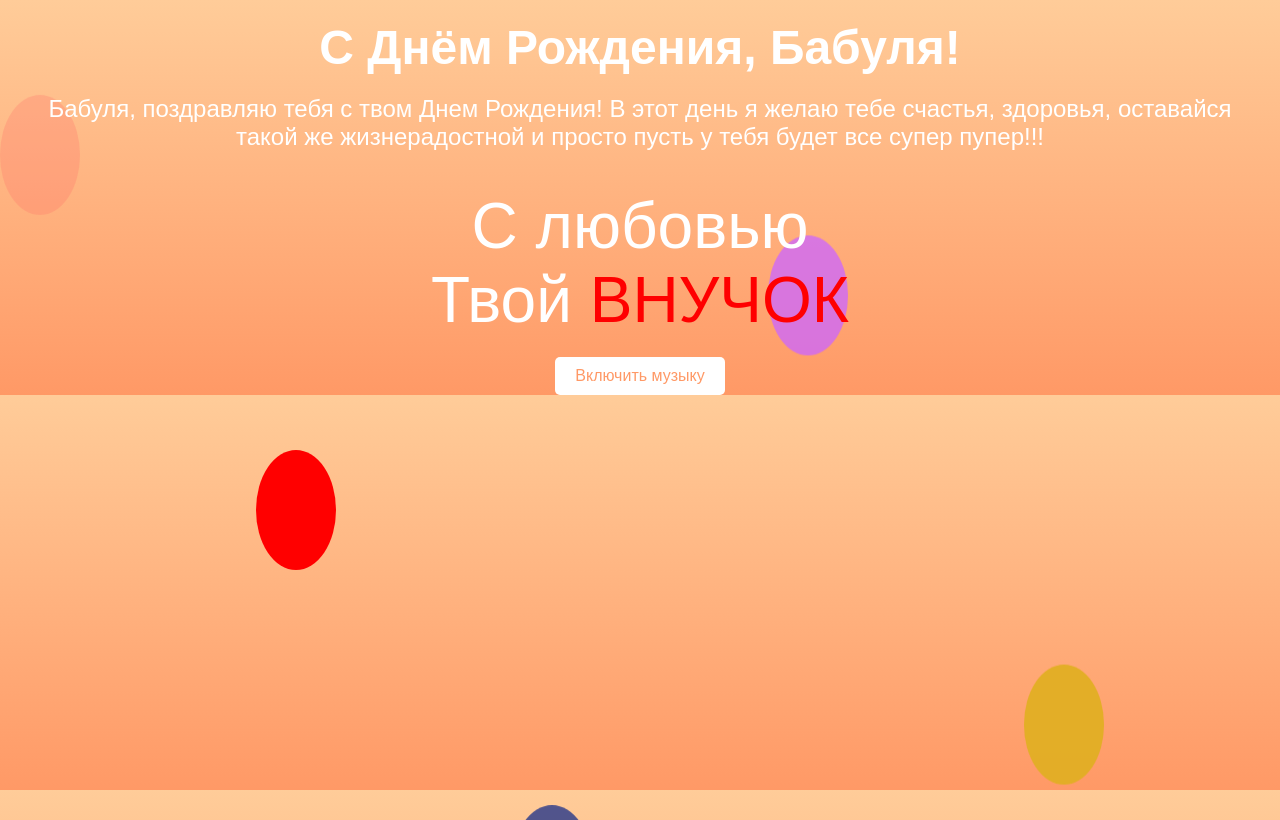
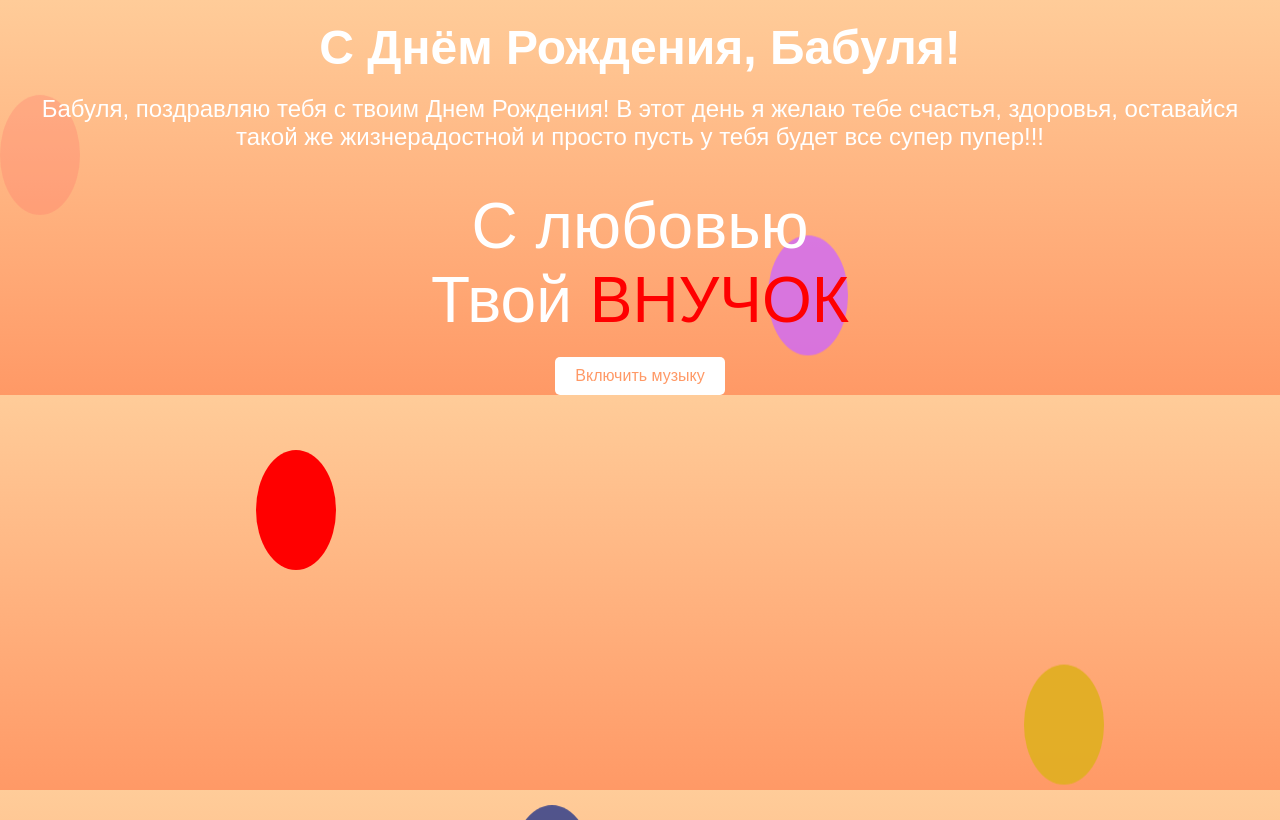
Before and after one commit to rizukkkkzse/haapybirthday, a plain HTML site: page index.html in a window 1280 px wide. Drawn offline with Linux system fonts and the light colour scheme.

Commit message:
Update index.html

```diff
--- a/index.html
+++ b/index.html
@@ -82,7 +82,7 @@
         <div class="balloon"></div>
     </div>
     <h1>С Днём Рождения, Бабуля!</h1>
-    <p>Бабуля, поздравляю тебя с твом Днем Рождения! В этот день я желаю тебе счастья, здоровья, оставайся такой же жизнерадостной и просто пусть у тебя будет все супер пупер!!!</p>
+    <p>Бабуля, поздравляю тебя с твоим Днем Рождения! В этот день я желаю тебе счастья, здоровья, оставайся такой же жизнерадостной и просто пусть у тебя будет все супер пупер!!!</p>
     <br>
    <a>С любовью</a>
     <br>
```
